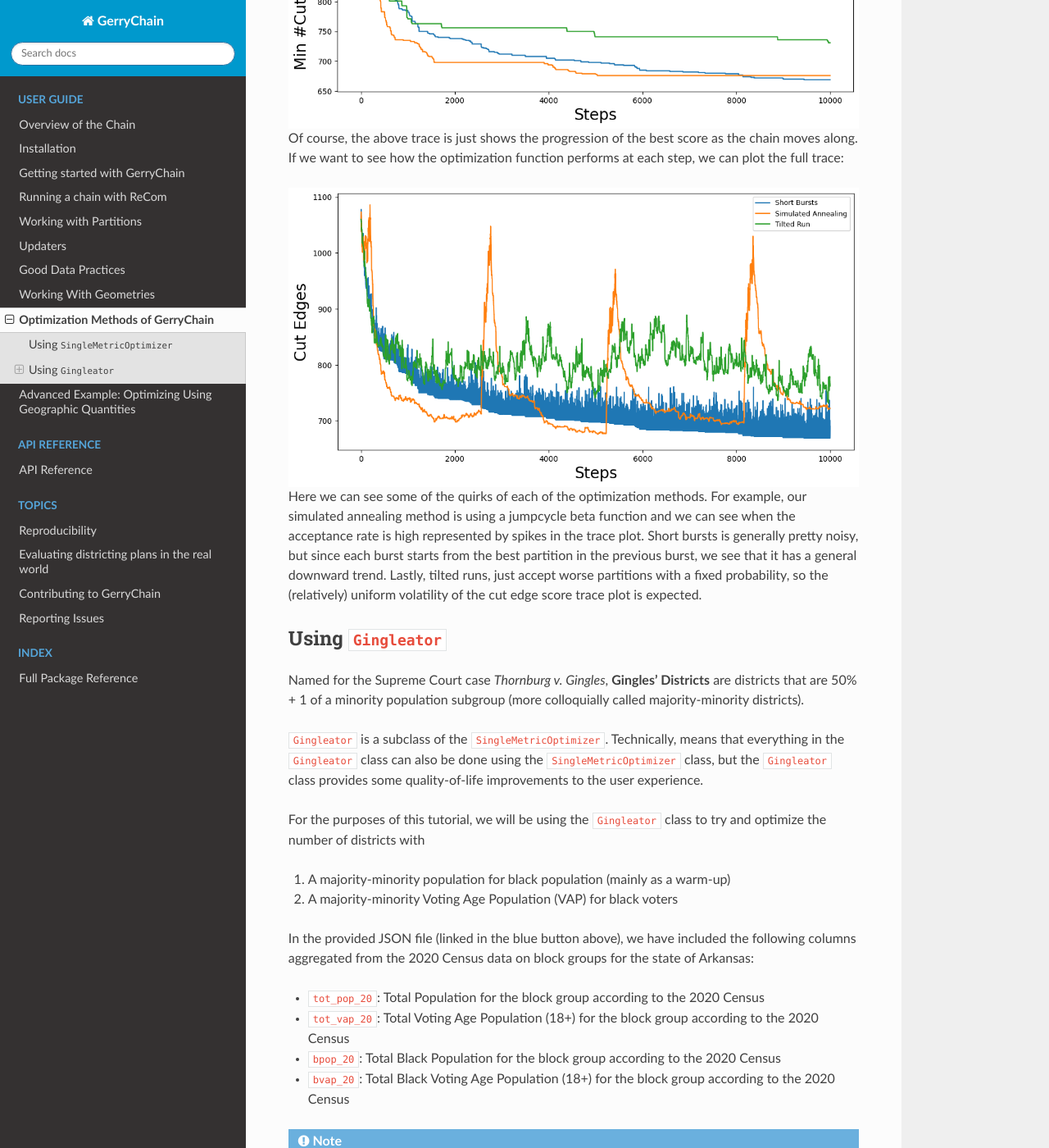
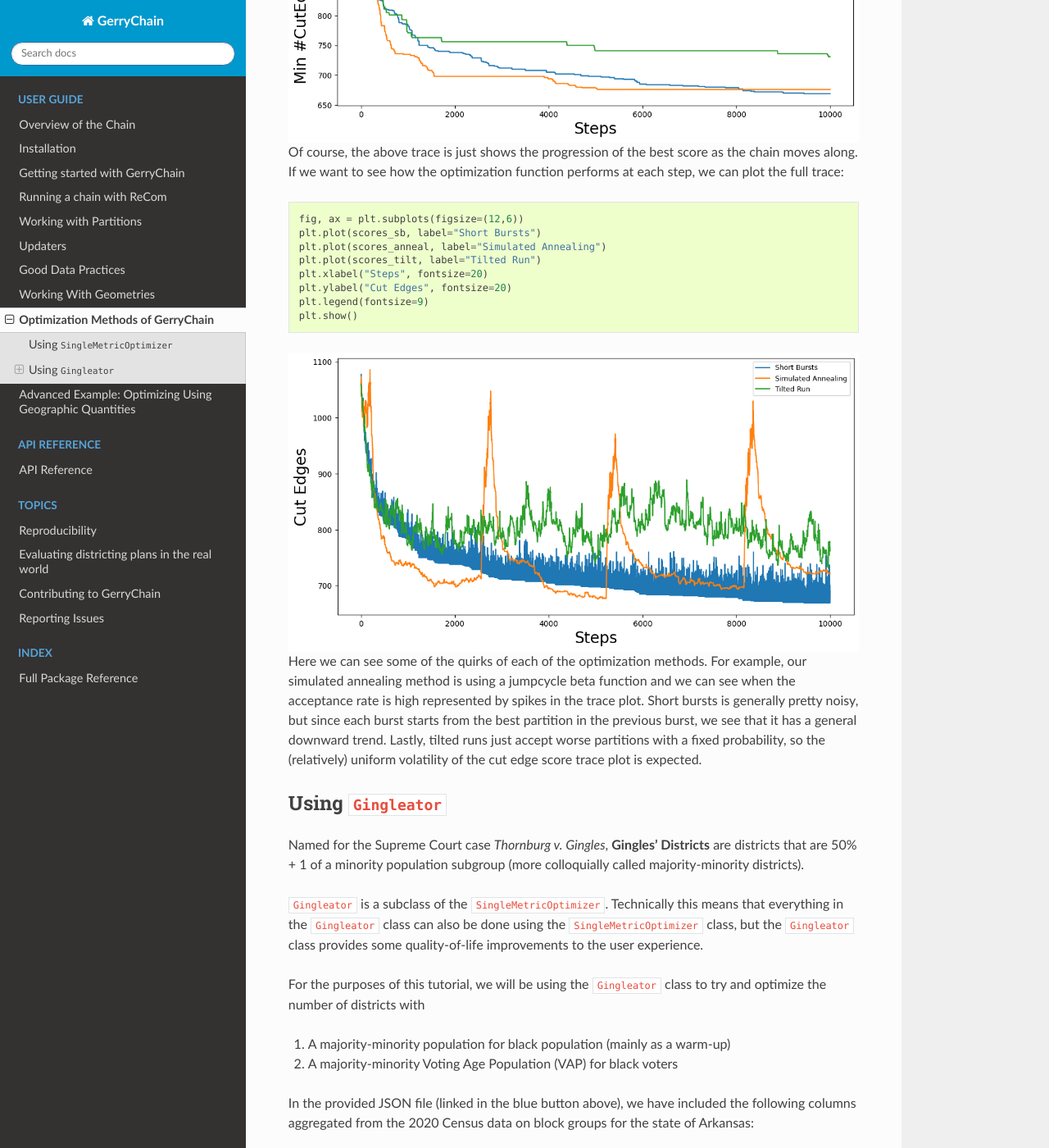
Before and after one commit to mggg/GerryChain, a Sphinx documentation site: the page built from docs/user/optimizers.rst, in a window 1280 px wide and 1400 px high, scrolled down 3440 px. Shown: the whole window at 82% size. Built offline with Sphinx 7.4.7 and the Read the Docs theme 3.1.0, drawn with Linux system fonts in a browser that asks for light colours; some of the changed text lies outside the part shown.

Commit message:
Address Chris doc comments

```diff
--- a/docs/user/optimizers.rst
+++ b/docs/user/optimizers.rst
@@ -193,6 +194,17 @@ moves along. If we want to see how the optimization function performs at each st
 plot the full trace:
 
 
+.. code:: python
+
+    fig, ax = plt.subplots(figsize=(12,6))
+    plt.plot(scores_sb, label="Short Bursts")
+    plt.plot(scores_anneal, label="Simulated Annealing")
+    plt.plot(scores_tilt, label="Tilted Run")
+    plt.xlabel("Steps", fontsize=20)
+    plt.ylabel("Cut Edges", fontsize=20)
+    plt.legend(fontsize=9)
+    plt.show()
+
 .. image:: ./images/single_metric_opt_comparison_all.png
     :align: center
     :alt: Single Metric Optimization Method Comparison Image All Scores
@@ -202,7 +214,7 @@ Here we can see some of the quirks of each of the optimization methods. For exam
 our simulated annealing method is using a jumpcycle beta function and we can see when
 the acceptance rate is high represented by spikes in the trace plot. Short bursts
 is generally pretty noisy, but since each burst starts from the best partition in the
-previous burst, we see that it has a general downward trend. Lastly, tilted runs,
+previous burst, we see that it has a general downward trend. Lastly, tilted runs
 just accept worse partitions with a fixed probability, so the (relatively) uniform volatility
 of the cut edge score trace plot is expected.
 
@@ -214,9 +226,10 @@ Named for the Supreme Court case *Thornburg v. Gingles*, **Gingles' Districts**
 districts that are 50% + 1 of a minority population subgroup (more colloquially called
 majority-minority districts).
 
-``Gingleator`` is a subclass of the ``SingleMetricOptimizer``. Technically, means that everything
-in the ``Gingleator`` class can also be done using the ``SingleMetricOptimizer`` class, but
-the ``Gingleator`` class provides some quality-of-life improvements to the user experience.
+``Gingleator`` is a subclass of the ``SingleMetricOptimizer``. Technically this means that
+everything in the ``Gingleator`` class can also be done using the ``SingleMetricOptimizer``
+class, but the ``Gingleator`` class provides some quality-of-life improvements to the user
+experience.
 
 For the purposes of this tutorial, we will be using the ``Gingleator`` class to try and optimize
 the number of districts with
```
Also changed, not shown: other parts of docs/user/optimizers.rst (+32 -29 lines).
